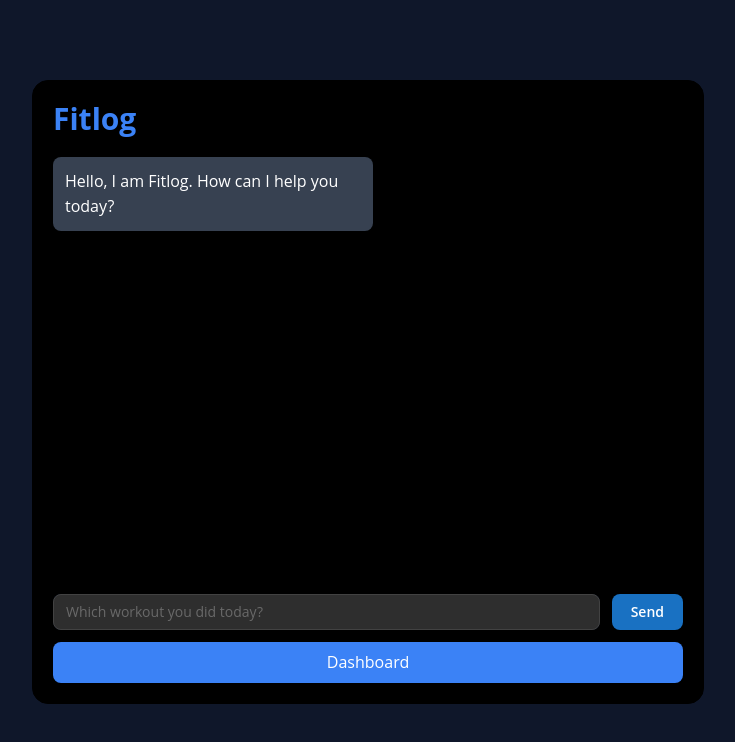
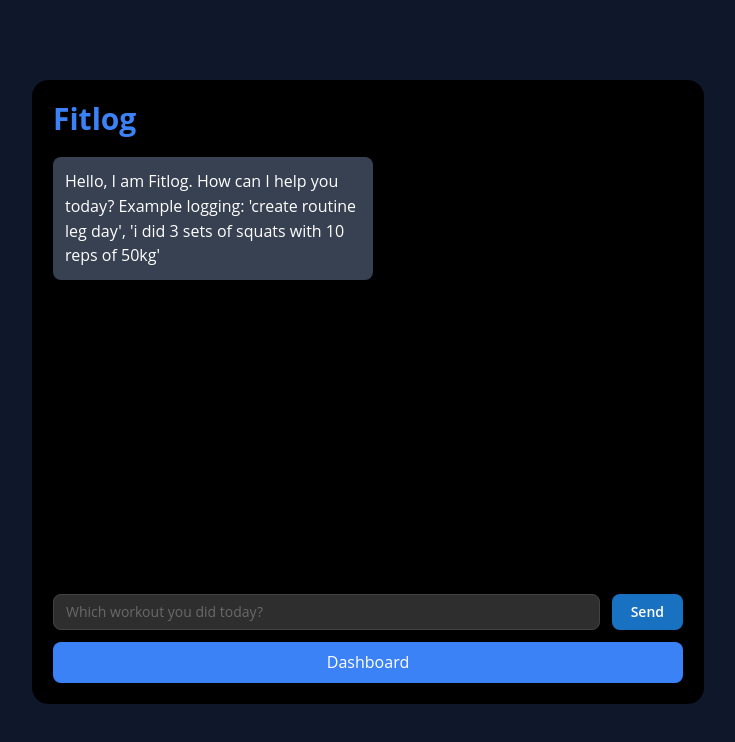
Before and after one commit to definitelynotchirag/Fitlog, a Next.js app: page /chat in a window 1280 px wide. Shown: the top 742 px of the page, without its empty margins (272-1007 px from the left). Built offline with nearby package versions, Linux system fonts and the light colour scheme; no server answers.

Commit message:
Update chat message and refine input extraction details in processor

```diff
--- a/app/chat/page.tsx
+++ b/app/chat/page.tsx
@@ -61,7 +61,7 @@ export default function ChatBox() {
     if (messages.length === 0) {
       const aiMessage = {
         id: 0,
-        text: "Hello, I am Fitlog. How can I help you today?",
+        text: "Hello, I am Fitlog. How can I help you today? Example logging: 'create routine leg day', 'i did 3 sets of squats with 10 reps of 50kg'",
         isUser: false,
       };
       setMessages([aiMessage]);
--- a/langchain/processor.ts
+++ b/langchain/processor.ts
@@ -64,11 +64,11 @@ The user will give you workout details, like exercises they did, sets, weights,
 I need you to extract the following details from the user's input:
 - action: What the user wants to do (log_workout, create_routine,delete_routine, add_workout, create_workout, delete_workout, delete_set)
 - workoutName: The name of the exercise(s). In the form of Array.
-- sets: The number of sets the user performed in the form of Array of set object with 'reps' and 'weight' (in kg) properties. Number of elements in array equal to number of sets.
+- sets: The number of sets date, use it. Otherwise, default to today's date.
+
+Recent conversation history: the user performed in the form of Array of set object with 'reps' and 'weight' (in kg) properties. Number of elements in array equal to number of sets.
 - routineName: The name of the routine (if applicable).
-- date: If the user mentioned a specific date, use it. Otherwise, default to today's date.
-
-Recent conversation history:
+- date: If the user mentioned a specific
 {history}
 
 User ID: {userId}
```
Also changed, not shown: 1 other file (tests, documents, lock files or other folders).
